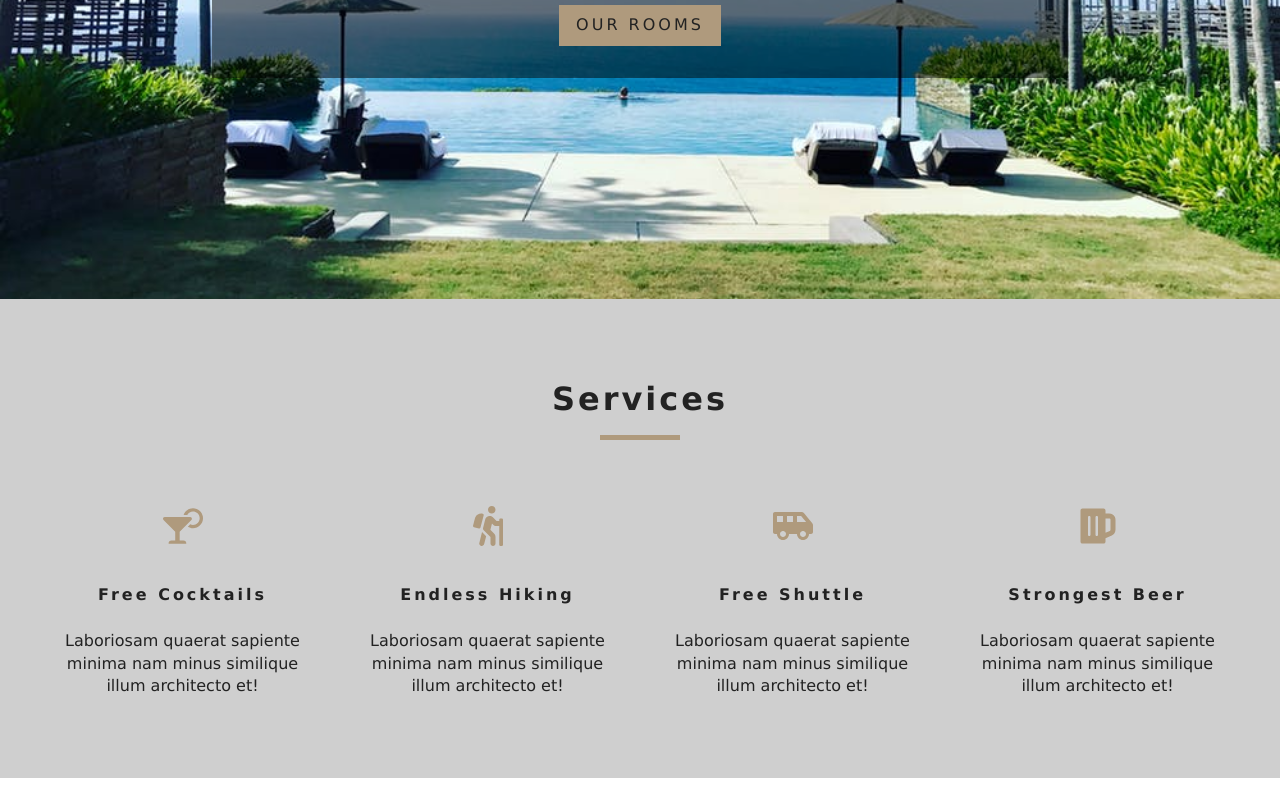
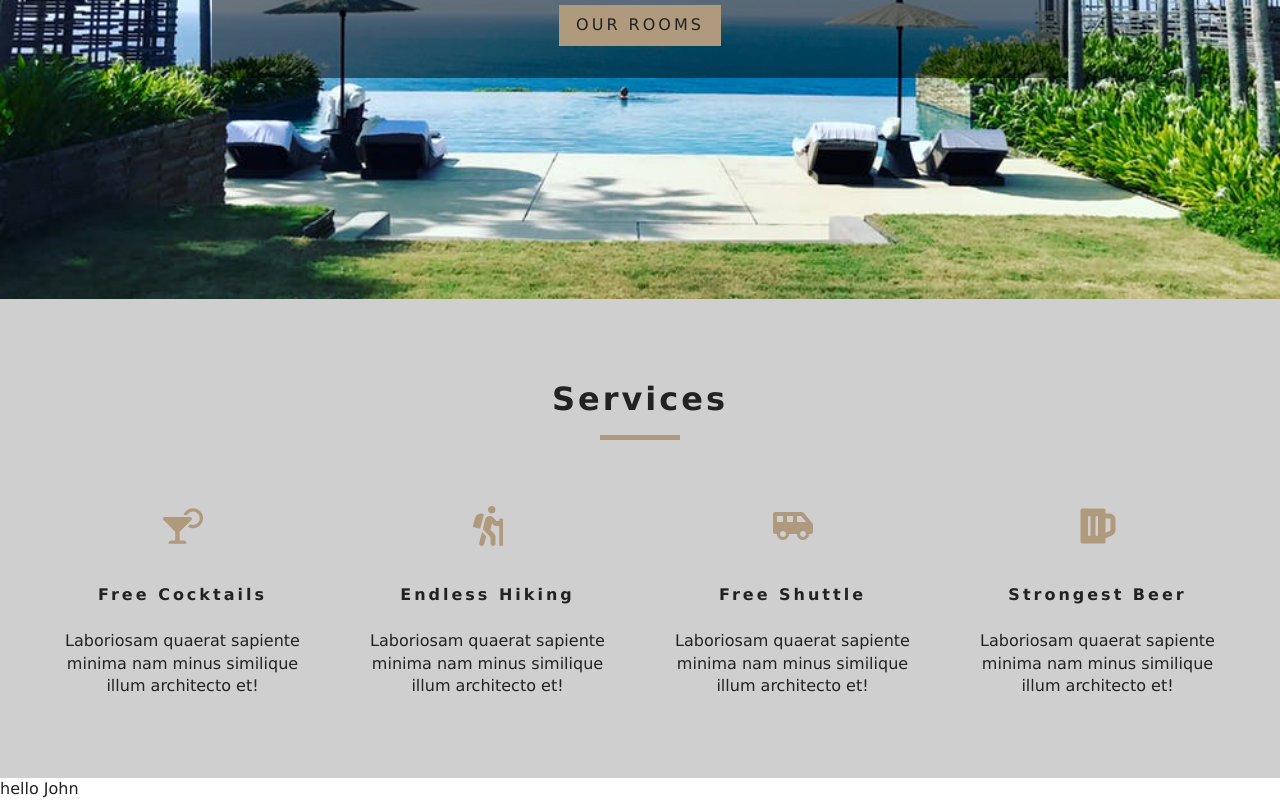
Before and after one commit to kanjamad/React-resort-websit, a React (Create React App) app: page / in a window 1280 px wide. Shown: the part 501-1301 px from the top of the page. Before the commit the page ends 1279 px from the top, so only its background shows below. Built offline with nearby package versions, Linux system fonts and the light colour scheme.

Commit message:
working on React.createContext API

```diff
--- /dev/null
+++ b/src/components/FeaturedRooms.js
@@ -0,0 +1,15 @@
+import React, { Component } from 'react';
+import {RoomContext} from '../context';
+
+export default class FeaturedRooms extends Component {
+    static contextType = RoomContext;
+    render() {
+        const {name,greeting} = this.context;
+        console.log({name,greeting});
+        return (
+            <div>
+                {greeting} {name}
+            </div>
+        )
+    }
+}
--- /dev/null
+++ b/src/context.js
@@ -0,0 +1,20 @@
+import React, { Component } from 'react';
+
+const RoomContext = React.createContext();
+// <RoomContext.Provider value={'hello'}
+class RoomProvider extends Component {
+    state = {
+        greeting: "hello",
+        name: "John"
+    };
+    render() {
+        return (
+            <RoomContext.Provider value={{...this.state}}>
+                {this.props.children}
+            </RoomContext.Provider>
+        );
+    }
+}
+
+const RoomConsumer = RoomContext.Consumer;
+export {RoomProvider, RoomConsumer, RoomContext};
--- a/src/index.js
+++ b/src/index.js
@@ -4,11 +4,14 @@
 import {BrowserRouter as Router} from 'react-router-dom';
 import App from './App';
 import * as serviceWorker from './serviceWorker';
+import {RoomProvider} from './context';
 
 ReactDOM.render(
-<Router>
-    <App />
-</Router>
+<RoomProvider>
+    <Router>
+        <App />
+    </Router>
+</RoomProvider>
 , document.getElementById('root'));
 
 // If you want your app to work offline and load faster, you can change
--- a/src/pages/Home.js
+++ b/src/pages/Home.js
@@ -3,6 +3,7 @@
 import Banner from '../components/Banner';
 import { Link } from 'react-router-dom';
 import Services from '../components/Services';
+import FeaturedRooms from '../components/FeaturedRooms';
 
 
 const Home = () => {
@@ -14,6 +15,7 @@
         </Banner>
         </Hero>
         <Services />
+        <FeaturedRooms />
         </>
     )
 }
```
Also changed, not shown: 1 other file (tests, documents, lock files or other folders).
